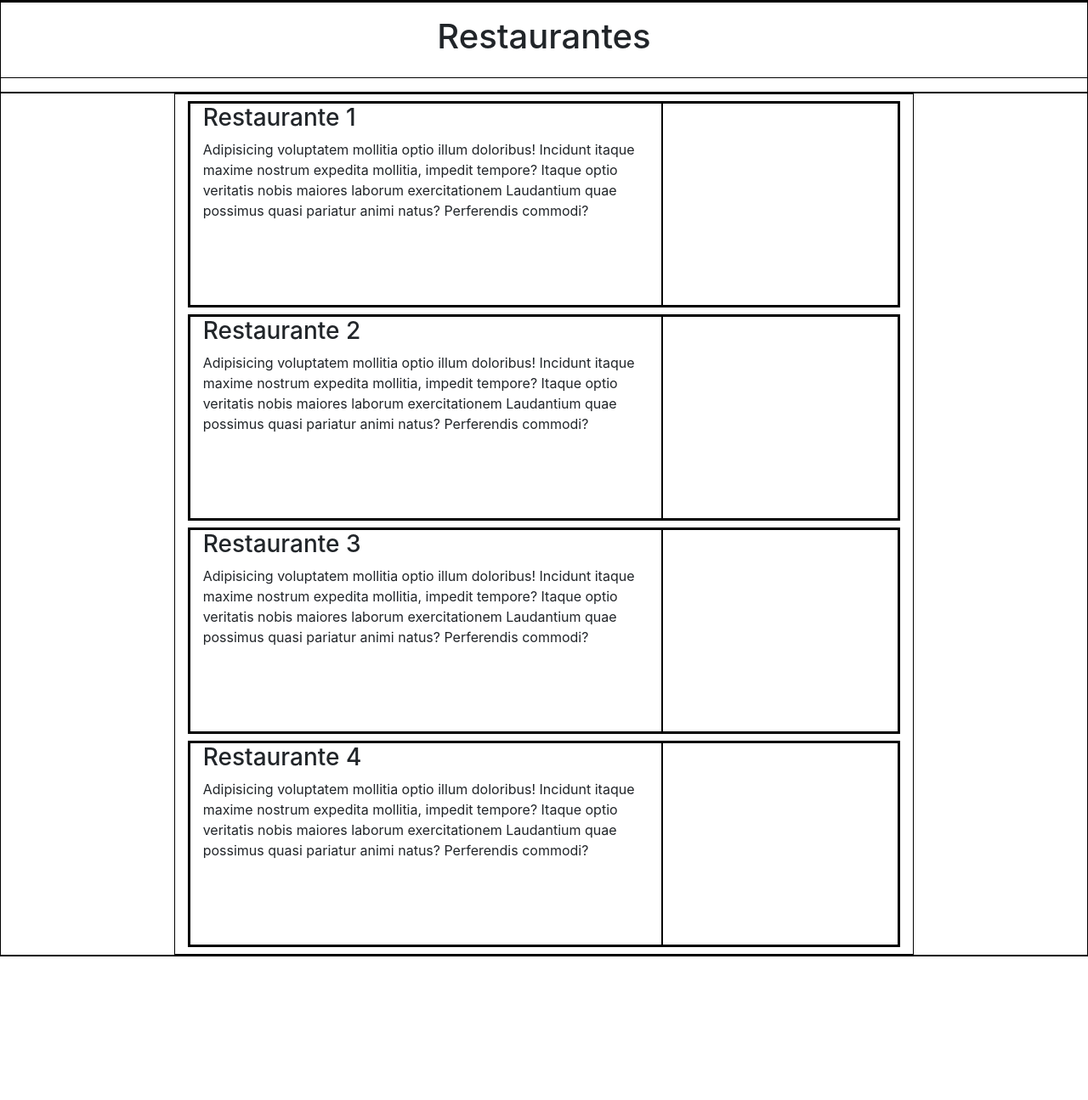
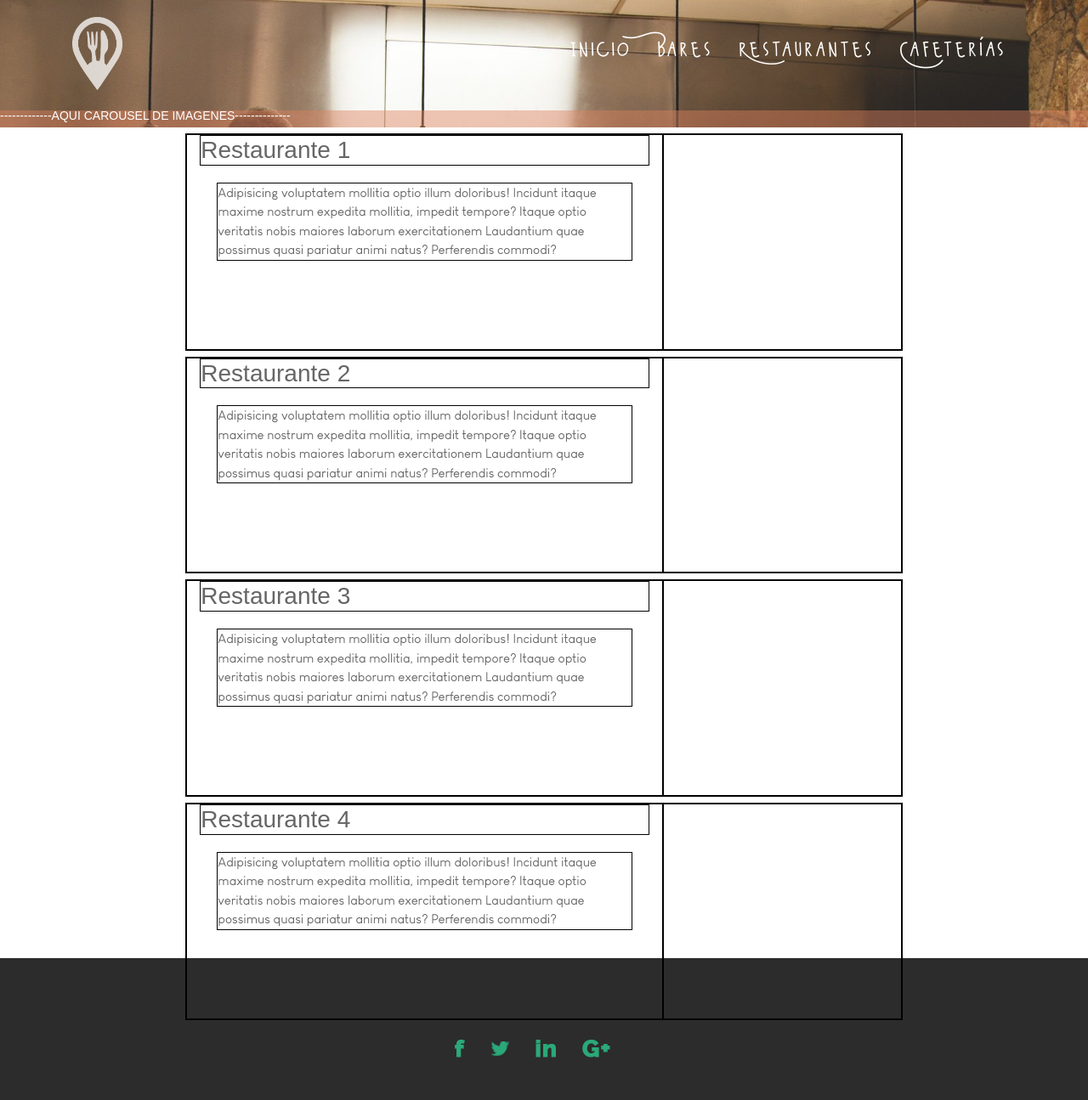
Before and after one commit to infabeti/R3-Mario-Javi-Markel-Urtzi-Eva, a website: page HosteleriApp/public/restaurantes.html in a window 1280 px wide. Shown: the whole page at 85% size. Before the commit the page ends 1126 px from the top, so only its background shows below. Drawn offline with nearby package versions, Linux system fonts and the light colour scheme.

Commit message:
Header y footer en restaurantes.html

```diff
--- a/HosteleriApp/public/css/estilo.css
+++ b/HosteleriApp/public/css/estilo.css
@@ -259,6 +259,25 @@ a {
 
 }
 
+
+/***********RESTAURANTES*************************/
+.cabecera-min {
+	height: 150px;
+}
+#section {
+	margin: 0 auto;
+}
+.article * {
+	border:1px solid black; /*Esta regla es sólo para ver los componentes para la maquetación*/
+}
+.article {
+	margin: 0 auto;
+	margin: .5em 0;
+
+}
+.descripcion{
+	padding-bottom: 10%;
+}
 /*-------------footer-------*/
 .footer{
 	width: 100%;
--- a/HosteleriApp/public/css/restaurantes.css
+++ b/HosteleriApp/public/css/restaurantes.css
@@ -1,17 +1,3 @@
-body {
-	/*background-color: red;*/
-}
-
-div {
-	border: 1px solid black;
-}
-#header {
-	padding: 1em;
-	margin-bottom: 1em;
-}
-#header h1 {
-	text-align: center;
-}
 #section {
 	margin: 0 auto;
 }
@@ -23,5 +9,3 @@ div {
 .descripcion{
 	padding-bottom: 10%;
 }
-.foto-restaurante {
-}
--- a/HosteleriApp/public/restaurantes.html
+++ b/HosteleriApp/public/restaurantes.html
@@ -15,16 +15,41 @@
 
 		<!--Estilos propios-->
 		<link rel="stylesheet" type="text/css" href="./css/restaurantes.css">
-
+		<link rel="stylesheet" type="text/css" href="css/estilo.css">
 	</head>
 
 	<body>
 	<div id="container">
-		<div id="header-row" class="row">
-			<div id="header" class="col">
-				<h1>Restaurantes</h1>
+	<header class="section">
+		<div class="cabecera cabecera-min">
+			<!-- menu y logo -->
+			<div class="header">
+				<div class="container">
+					<div class="row">
+						<div class="col-xl-3 col-lg-3 col-md-3 col-sm-3 col logo_section">
+							<div class="full">
+								<div class="espacio_logo">
+									<div class="logo"><a href=""><img src="images/LOGO1.png" style="opacity: 75%;max-width: 100%;"></a>
+									</div>
+								</div>
+							</div>
+						</div>
+						<div class="col-xl-9 col-lg-9 col-md-9 col-sm-9">
+							<nav class="menu-principal">
+								<ul>
+									<li><a href="index.html">Inicio</a></li>
+									<li><a href="bares.html">Bares</a></li>
+									<li><a href="restaurantes.html">Restaurantes</a></li>
+									<li><a href="cafeteria.html">Cafeterías</a></li>
+								</ul>
+							</nav>
+						</div>
+					</div>
+				</div>
+				<a>-------------AQUI CAROUSEL DE IMAGENES--------------</a>
 			</div>
 		</div>
+	</header>
 
 		<div class="row">
 			<div id="section" class="col-12 col-sm-10 col-md-8">
@@ -75,6 +100,24 @@
 				</div>
 			</div>
 		</div>
+	<div class="footer">
+		<div class="container">
+			<div class="footer1">
+				<div class="row">
+					<div class="col-sm-12">
+						<div class="menu_rss">
+							<ul>
+								<li><a href="#"><img src="images/fb-icon.png"></a></li>
+								<li><a href="#"><img src="images/twitter-icon.png"></a></li>
+								<li><a href="#"><img src="images/in-icon.png"></a></li>
+								<li><a href="#"><img src="images/google-icon.png"></a></li>
+							</ul>
+						</div>
+					</div>
+				</div>
+			</div>
+		</div>
+	</div>
 	</div>
 	</body>
 </html>
```
Also changed, not shown: HosteleriApp/public/index.html (+4 -2 lines).
